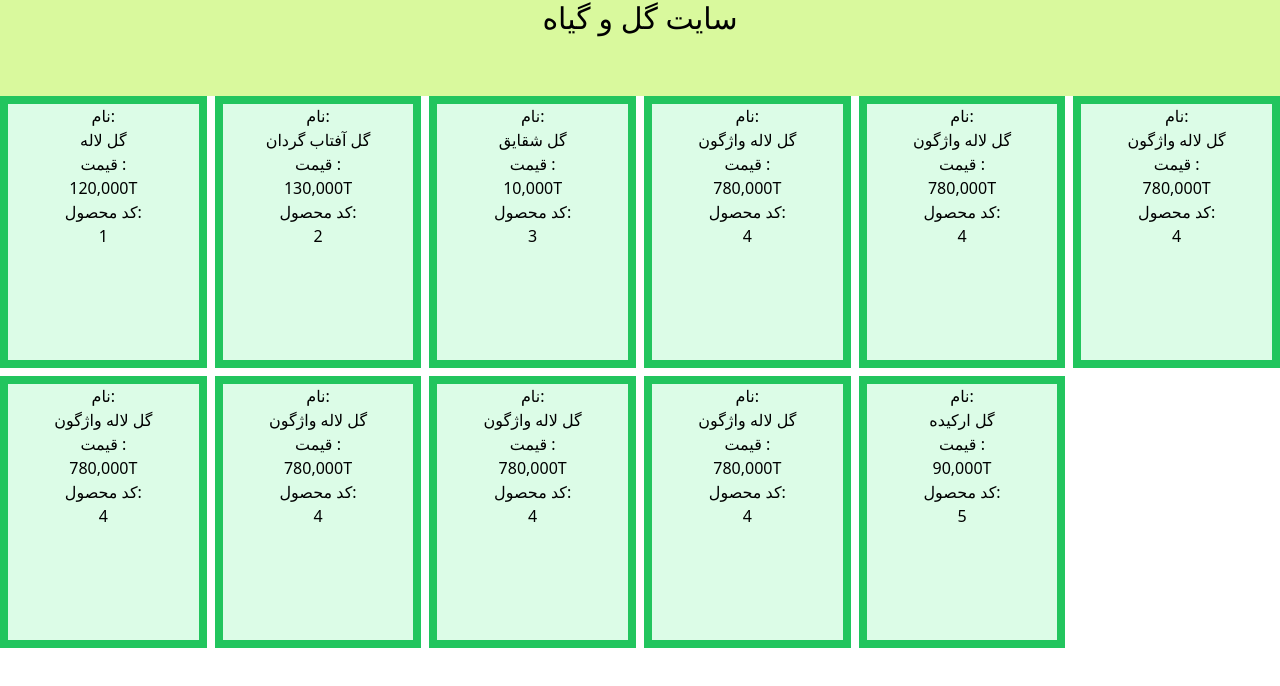
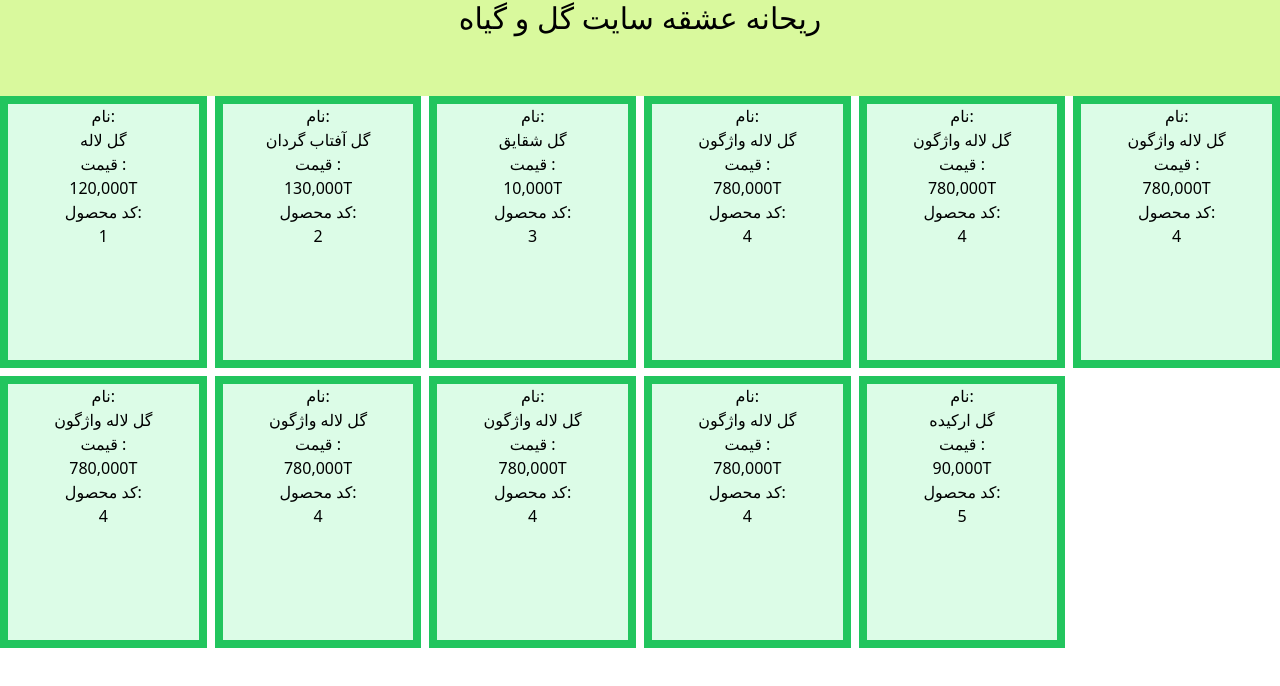
Before and after one commit to f-chamani/product-project-with-javascript, a React (Create React App) app: page / in a window 1280 px wide. Shown: the top 686 px of the page. Built offline with nearby package versions, Linux system fonts and the light colour scheme.

Commit message:
ریحانه عشقه

```diff
--- a/src/header/Header.js
+++ b/src/header/Header.js
@@ -2,6 +2,8 @@ import React from "react";
 const Header=()=>{
 return(
     <div className="bg-lime-200 h-24 justify-self-auto text-3xl">
+
+ریحانه عشقه
 سایت گل و گیاه
 
     </div>
```
